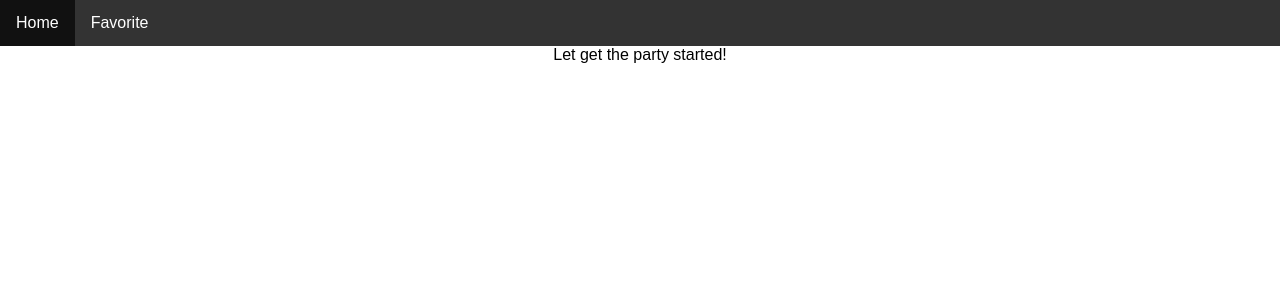
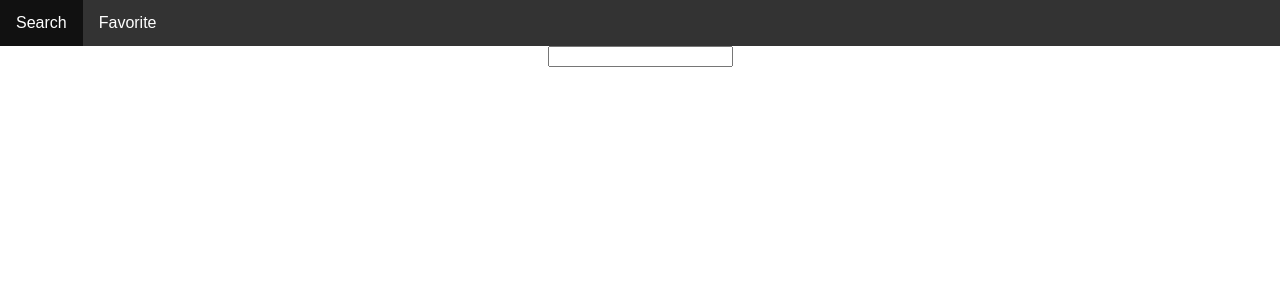
Before and after one commit to Mourgolikos/react-workshop, a React (Create React App) app in the folder spotify-app/: page / in a window 1280 px wide. Shown: the top 300 px of the page. Built offline with nearby package versions, Linux system fonts and the light colour scheme.

Commit message:
Add routes and Search component

```diff
--- a/spotify-app/src/App.js
+++ b/spotify-app/src/App.js
@@ -1,17 +1,25 @@
 import React, { Component } from 'react';
+import {
+  BrowserRouter as Router,
+  Route,
+  Link
+} from 'react-router-dom'
+import Search from './search';
 import './index.css';
 
 class App extends Component {
   render() {
     return (
-      <div className="App">
-        <ul>
-          <li><a className="active" href="#home">Home</a></li>
-          <li><a href="#news">Favorite</a></li>
-        </ul>
+      <Router>
+        <div className="App">
+          <ul>
+            <li><Link to='/'>Search</Link></li>
+            <li><Link to='/favorite'>Favorite</Link></li>
+          </ul>
 
-        Let get the party started!
-      </div>
+          <Route path='/' component={Search}/>
+        </div>
+      </Router>
     );
   }
 }
--- /dev/null
+++ b/spotify-app/src/search.js
@@ -0,0 +1,13 @@
+import React, {Component} from 'react';
+
+class Search extends Component {
+  render() {
+    return (
+      <div>
+        <input/>
+      </div>
+    )
+  }
+}
+
+export default Search;
```
Also changed, not shown: 1 other file (tests, documents, lock files or other folders).
